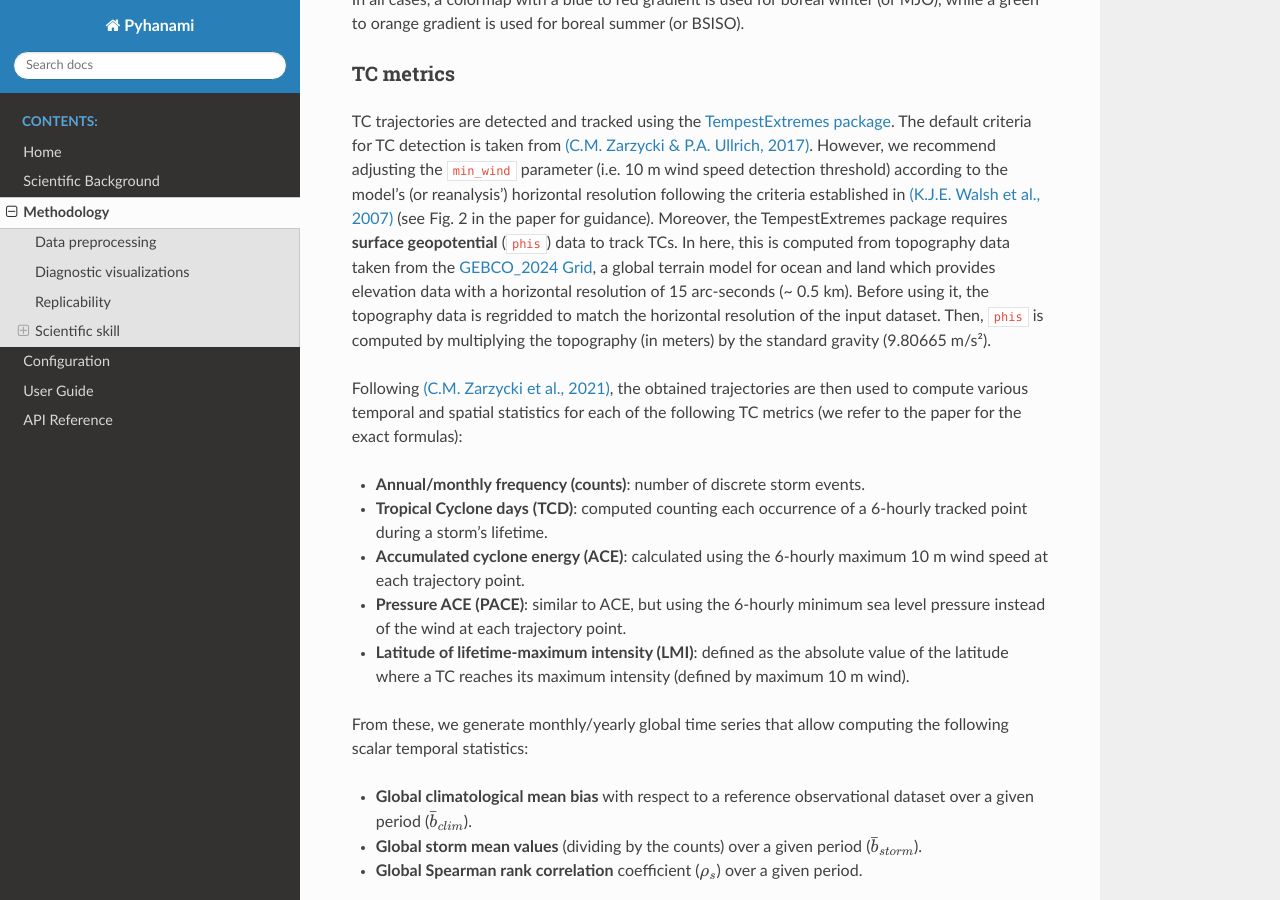
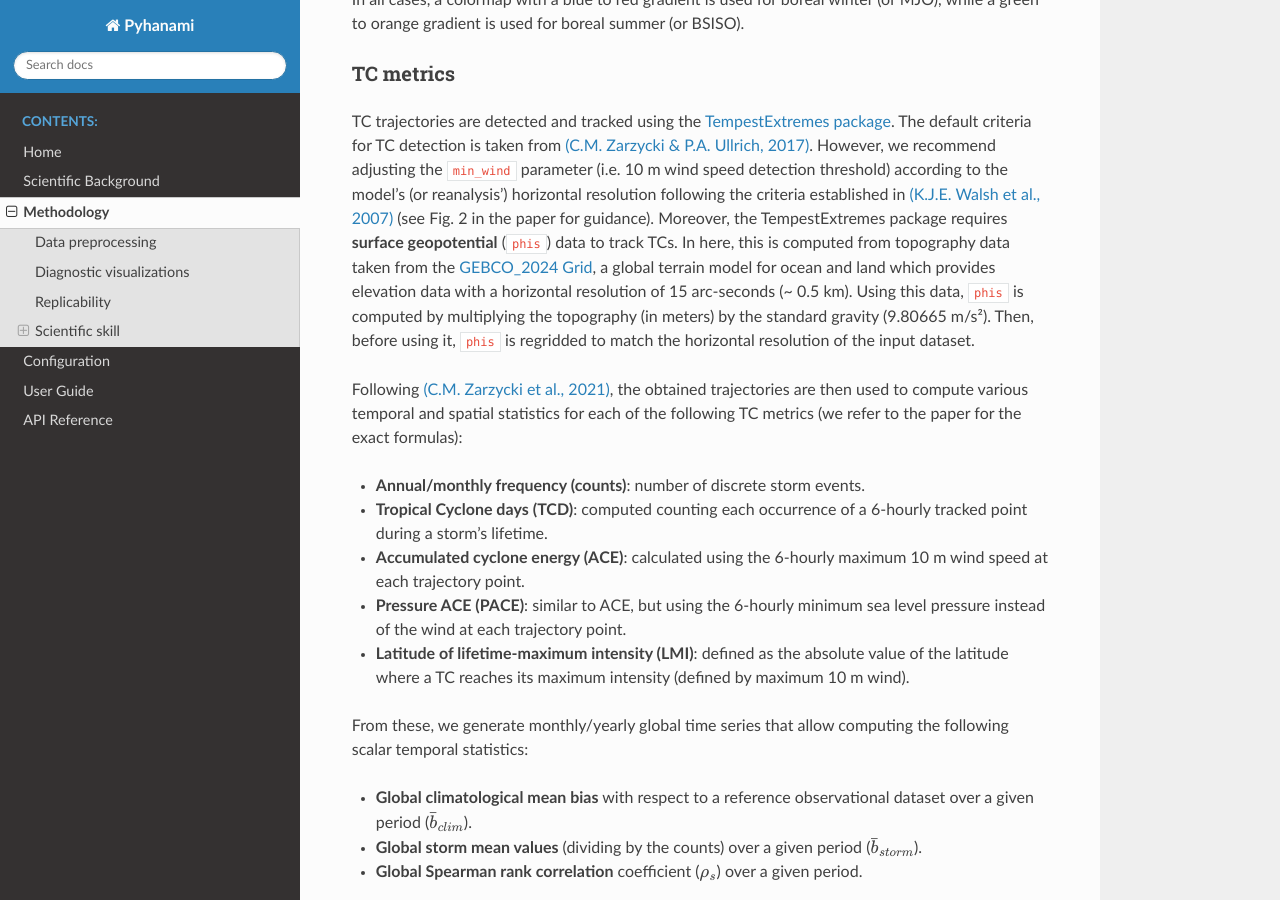
Before and after one commit to BSC-ES/pyhanami, a Sphinx documentation site: the page built from docs/source/Methodology.md, in a window 1280 px wide and 900 px high, scrolled down 4153 px. Built offline with Sphinx 7.4.7 and the Read the Docs theme 3.1.0, drawn with Linux system fonts in a browser that asks for light colours.

Commit message:
Updated Methodology section in the documentation with changes in the scripts

```diff
--- a/docs/source/Methodology.md
+++ b/docs/source/Methodology.md
@@ -104,7 +104,7 @@
 
 ### TC metrics
 
-TC trajectories are detected and tracked using the [TempestExtremes package](https://github.com/ClimateGlobalChange/tempestextremes). The default criteria for TC detection is taken from [(C.M. Zarzycki & P.A. Ullrich, 2017)](https://doi.org/10.1002/2016GL071606). However, we recommend adjusting the `min_wind` parameter (i.e. 10 m wind speed detection threshold) according to the model's (or reanalysis') horizontal resolution following the criteria established in [(K.J.E. Walsh et al., 2007)](https://doi.org/10.1175/JCLI4074.1) (see Fig. 2 in the paper for guidance). Moreover, the TempestExtremes package requires **surface geopotential** (`phis`) data to track TCs. In here, this is computed from topography data taken from the [GEBCO_2024 Grid](https://www.gebco.net/data-products-gridded-bathymetry-data/gebco2024-grid), a global terrain model for ocean and land which provides elevation data with a horizontal resolution of 15 arc-seconds (~ 0.5 km). Before using it, the topography data is regridded to match the horizontal resolution of the input dataset. Then, `phis` is computed by multiplying the topography (in meters) by the standard gravity (9.80665 m/s²).
+TC trajectories are detected and tracked using the [TempestExtremes package](https://github.com/ClimateGlobalChange/tempestextremes). The default criteria for TC detection is taken from [(C.M. Zarzycki & P.A. Ullrich, 2017)](https://doi.org/10.1002/2016GL071606). However, we recommend adjusting the `min_wind` parameter (i.e. 10 m wind speed detection threshold) according to the model's (or reanalysis') horizontal resolution following the criteria established in [(K.J.E. Walsh et al., 2007)](https://doi.org/10.1175/JCLI4074.1) (see Fig. 2 in the paper for guidance). Moreover, the TempestExtremes package requires **surface geopotential** (`phis`) data to track TCs. In here, this is computed from topography data taken from the [GEBCO_2024 Grid](https://www.gebco.net/data-products-gridded-bathymetry-data/gebco2024-grid), a global terrain model for ocean and land which provides elevation data with a horizontal resolution of 15 arc-seconds (~ 0.5 km). Using this data, `phis` is computed by multiplying the topography (in meters) by the standard gravity (9.80665 m/s²). Then, before using it, `phis` is regridded to match the horizontal resolution of the input dataset.
 
 Following [(C.M. Zarzycki et al., 2021)](https://journals.ametsoc.org/view/journals/apme/60/5/JAMC-D-20-0149.1.xml), the obtained trajectories are then used to compute various temporal and spatial statistics for each of the following TC metrics (we refer to the paper for the exact formulas):
 
```
